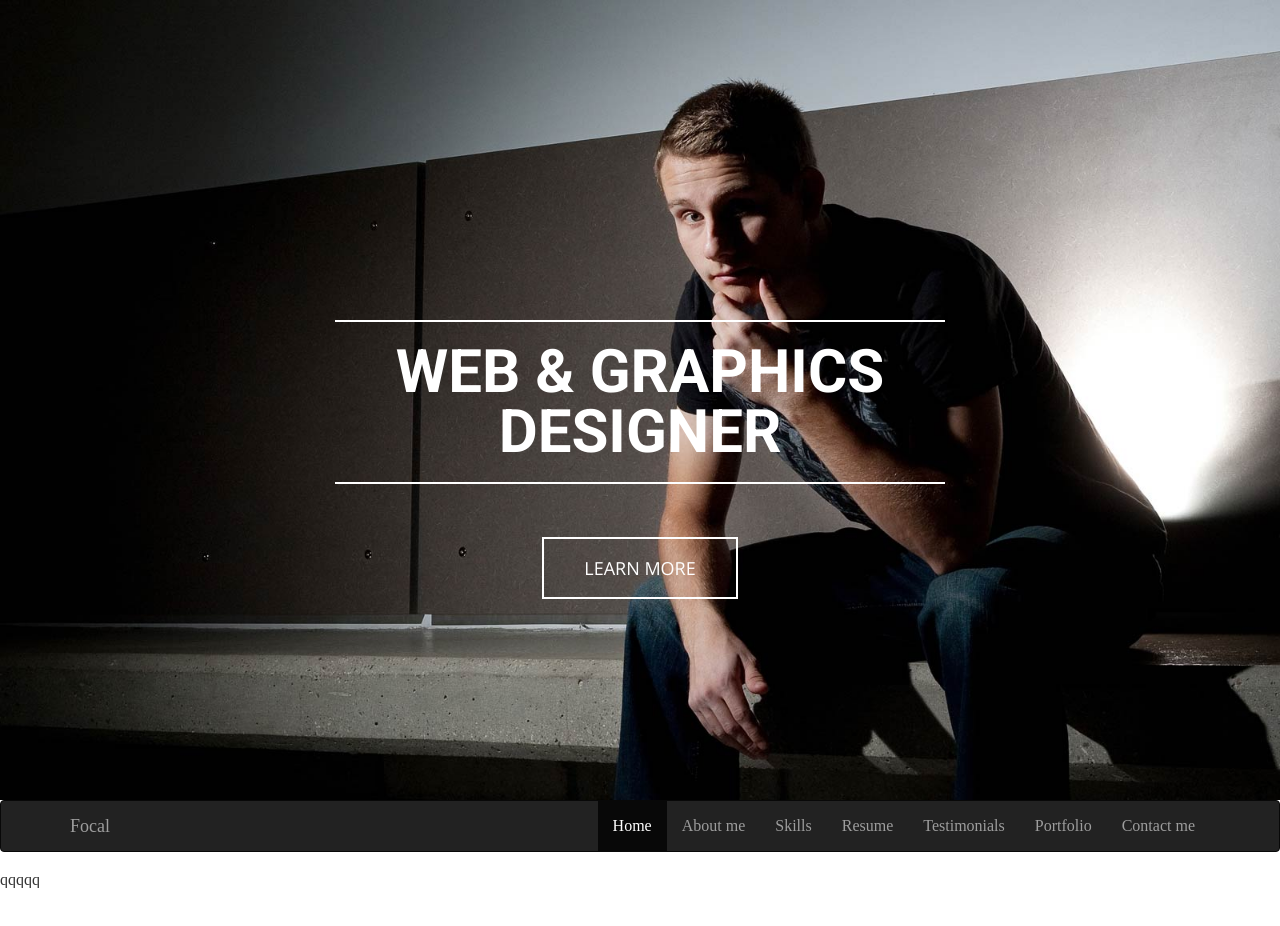
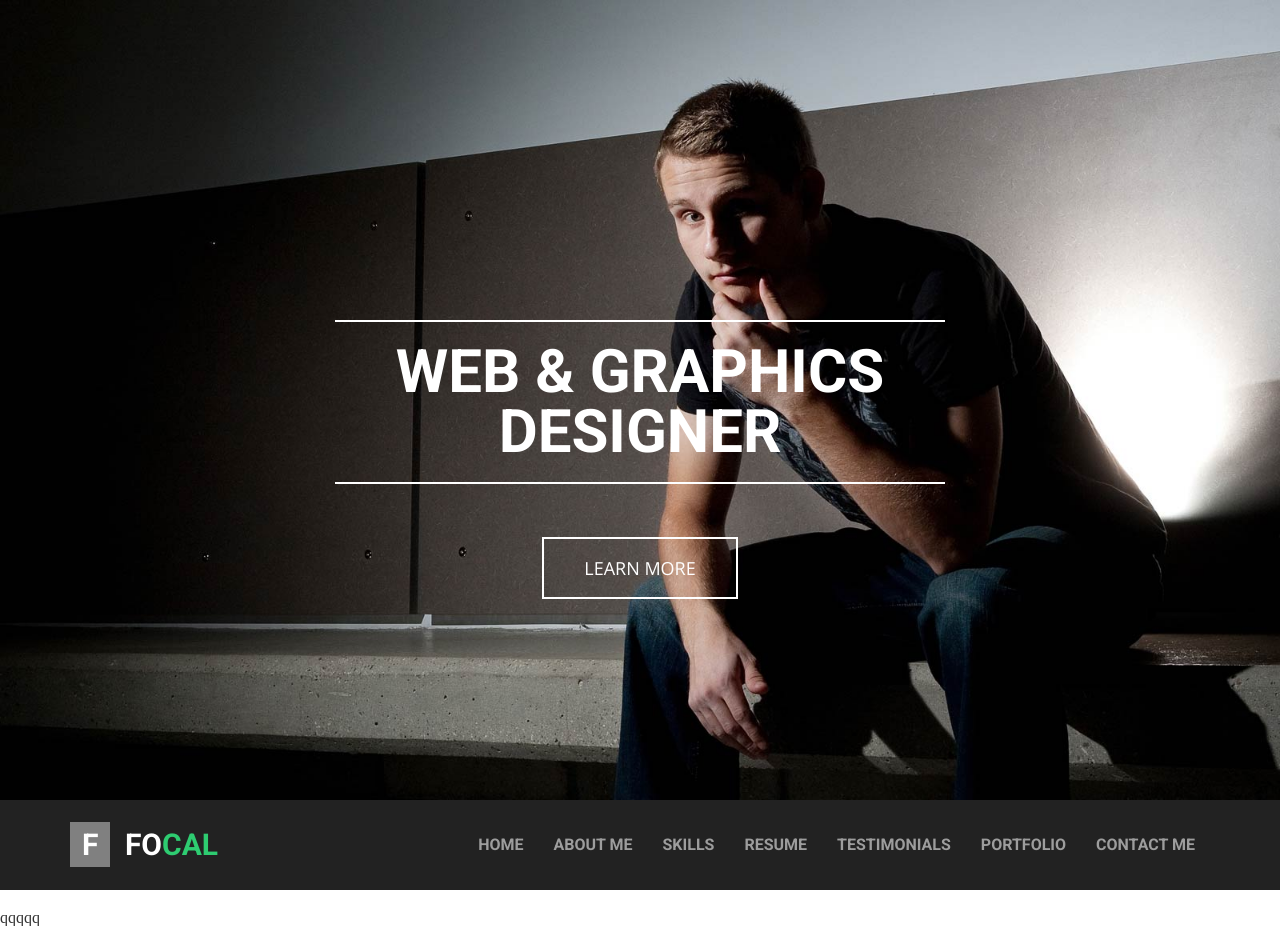
Before and after one commit to KrzysztofGolat/0006_Web_Graphic_Designer, a website: page app/index.html in a window 1280 px wide. Before the commit the page ends 888 px from the top, so only its background shows below. Drawn offline with nearby package versions, Linux system fonts and the light colour scheme; files that its build step writes are made by us from their sources.

Commit message:
Menu restyled. Logo added.

```diff
--- a/app/index.html
+++ b/app/index.html
@@ -35,19 +35,28 @@
         </div>
     </header>
 
+<!--    ******************** MENU **********************-->
+
     <nav class="navbar navbar-inverse">
       <div class="container">
         <div class="navbar-header">
+<!--
           <button type="button" class="navbar-toggle" data-toggle="collapse" data-target="#myNavbar">
             <span class="icon-bar"></span>
             <span class="icon-bar"></span>
             <span class="icon-bar"></span>
           </button>
-          <a class="navbar-brand" href="#">Focal</a>
+-->
+            <a class="navbar-brand"  href="#">
+<!--                <div id="f-focal">        -->
+                    <span class="f-stylish">F</span>
+                    <span class="focallogo1"> &nbspFo</span><span class="focallogo2">cal</span>
+<!--                </div>    -->
+            </a>
         </div>
         <div class="collapse navbar-collapse " id="myNavbar">
           <ul class="nav navbar-nav navbar-right">
-            <li class="active"><a href="#">Home</a></li>
+            <li><a href="#">Home</a></li>
             <li><a href="#">About me</a></li>
             <li><a href="#">Skills</a></li>
             <li><a href="#">Resume</a></li>
--- a/app/styles/style.scss
+++ b/app/styles/style.scss
@@ -75,3 +75,55 @@ body {
 }
 
 //******************** MENU **********************
+
+.nav {
+    padding: 20px 0;
+    font-family: $headingFont;
+    font-weight: 700;
+    font-size: 16px;
+    text-transform: uppercase;
+}
+
+.navbar a {
+    font-family: $headingFont;
+    font-weight: 700;
+    font-size: 16px;
+    text-transform: uppercase;
+
+    &:hover {
+        color: $brandcolor !important;
+    }
+}
+
+.focallogo1 {
+    color: white;
+    font-size: 30px;
+}
+
+.focallogo2 {
+    color: $brandcolor;
+    font-size: 30px;
+}
+
+//#f-focal {
+//    display: inline-block;
+//}
+
+.f-stylish {
+    padding: 5px 12px;
+    margin-right: 3px;
+    font-size: 30px;
+    color: white;
+    background-color: grey;
+}
+
+.navbar-brand {
+//    position: fixed;
+//    top:10px;
+  margin-top: 20px;
+}
+
+.navbar-inverse {
+    border-radius: 0 !important;
+    border: none;
+}
```
